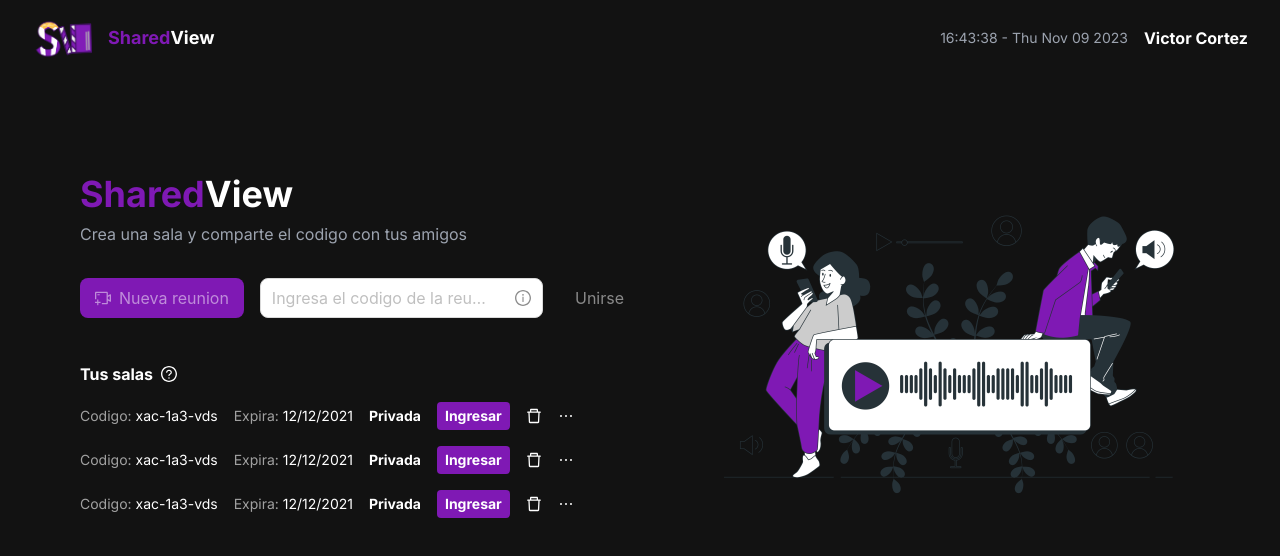
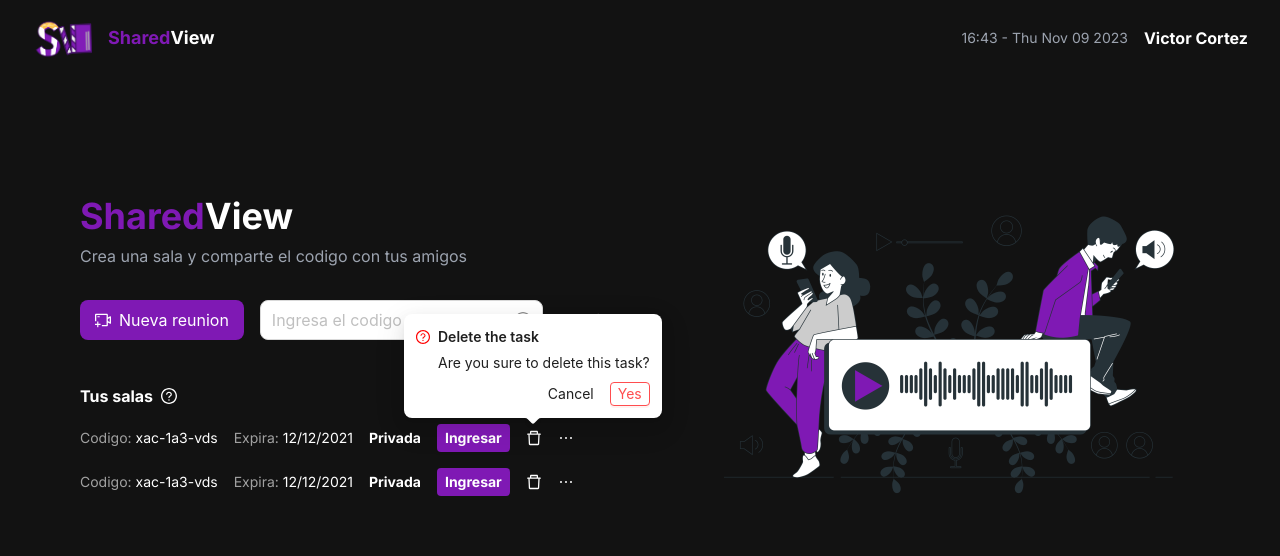
Before and after one commit to juarezgonz02/sharedview_nextjs, a Next.js app in the folder NextJS Proyect/: page / in a window 1280 px wide. Both pictures are taken after a click on the element 533 px from the left and 415 px from the top of the page. Shown: the top 556 px of the page. Built offline with nearby package versions, Linux system fonts and the light colour scheme.

Commit message:
✨ add(component) Added create room form

```diff
--- a/NextJS Proyect/src/app/page.js
+++ b/NextJS Proyect/src/app/page.js
@@ -17,13 +17,6 @@ const roomsList = [
         code: 'xac-1a3-vds',
         isPrivate: true,
     },
-    {
-        id: 3,
-        expDate: '12/12/2021',
-        code: 'xac-1a3-vds',
-        isPrivate: true,
-    },
-
 ]
 
 const Page = () => {
--- a/NextJS Proyect/src/components/Banner.jsx
+++ b/NextJS Proyect/src/components/Banner.jsx
@@ -4,12 +4,28 @@ import Image from "next/image";
 import BannerIMG from "../../public/Video call-rafiki.png";
 import LoginBannerIMG from "../../public/Voice chat-bro.png";
 import { VideoCameraAddOutlined, LoginOutlined, InfoCircleOutlined } from "@ant-design/icons";
-import { Button, Input, ConfigProvider, Tooltip } from "antd";
+import { Button, Input, ConfigProvider, Tooltip, Modal } from "antd";
+import CreateRoomForm from "./CreateRoomForm";
 import RoomsList from "./RoomsList";
+
 
 const Banner = ({ isLogged, rooms }) => {
     const [button, setButton] = useState(false);
     const [createRoom, setCreateRoom] = useState(false);
+    const [isModalOpen, setIsModalOpen] = useState(false);
+
+    const showModal = () => {
+        setIsModalOpen(true);
+    };
+
+    const handleOk = () => {
+        setIsModalOpen(false);
+    };
+
+    const handleCancel = (formRef) => {
+        formRef.current?.resetFields();
+        setIsModalOpen(false);
+    };
 
     const onChange = (e) => {
         if (e.target.value === "") {
@@ -18,7 +34,6 @@ const Banner = ({ isLogged, rooms }) => {
             setButton(true);
         }
     };
-
 
     useEffect(() => {
         if (rooms.length >= 3) {
@@ -62,6 +77,34 @@ const Banner = ({ isLogged, rooms }) => {
                                             colorPrimaryHover: "#fff",
                                             colorTextDisabled: "rgba(255, 255, 255, 0.5)",
                                             colorBgContainerDisabled: "rgba(127, 25, 180, 0.5))",
+                                            colorPrimaryActive: "#fff",
+                                        },
+                                        Modal: {
+                                            contentBg: "#121212",
+                                            headerBg: "#121212",
+                                            titleColor: "#fff",
+                                        },
+                                        Form: {
+                                            labelColor: "#fff",
+                                        },
+                                        Input: {
+                                            colorBgContainer: "#1e1e1e",
+                                            colorBorder: "#1e1e1e",
+                                            colorText: "#fff",
+                                            colorTextPlaceholder: "rgba(255, 255, 255, 0.4)",
+                                            activeBorderColor: "#fff",
+                                            hoverBorderColor: "#fff",
+                                        },
+                                        Select: {
+                                            colorBorder: "#1e1e1e",
+                                            colorTextPlaceholder: "rgba(255, 255, 255, 0.4)",
+                                            colorBgContainer: "#1e1e1e",
+                                            optionSelectedBg: "#1e1e1e",
+                                            optionSelectedColor: "#fff",
+                                            colorBgElevated: "#1e1e1e",
+                                            colorText: "#fff",
+                                            colorPrimaryHover: "#fff",
+                                            colorPrimary: "#fff",
                                         },
                                     },
                                 }}
@@ -71,26 +114,15 @@ const Banner = ({ isLogged, rooms }) => {
                                     disabled={createRoom}
                                     className="bg-purple hover:bg-violet-900 text-white border-none gap-2"
                                     icon={<VideoCameraAddOutlined />}
+                                    onClick={showModal}
                                 >
                                     Nueva reunion
                                 </Button>
+                                <Modal title="Crear una sala" open={isModalOpen} footer={null} closeIcon={false}>
+                                    <CreateRoomForm handleOk={handleOk} handleCancel={handleCancel} />
+                                </Modal>
                             </ConfigProvider>
                             <div className="flex flex-row items-center gap-4">
-                                <Input
-                                    placeholder="Ingresa el codigo de la reunion"
-                                    size="large"
-                                    onChange={onChange}
-                                    allowClear
-                                    suffix={
-                                        <Tooltip title="Example: xac-1a3-vds">
-                                            <InfoCircleOutlined
-                                                style={{
-                                                    color: "rgba(0,0,0,.45)",
-                                                }}
-                                            />
-                                        </Tooltip>
-                                    }
-                                />
                                 <ConfigProvider
                                     theme={{
                                         components: {
@@ -98,9 +130,29 @@ const Banner = ({ isLogged, rooms }) => {
                                                 colorText: "#fff",
                                                 colorTextDisabled: "rgba(255, 255, 255, 0.5)",
                                             },
+                                            Input: {
+                                            activeBorderColor: "#1e1e1e",
+                                            hoverBorderColor: "#1e1e1e",
+                                        },
                                         },
                                     }}
                                 >
+                                    <Input
+                                        placeholder="Ingresa el codigo de la reunion"
+                                        size="large"
+                                        onChange={onChange}
+                                        allowClear
+                                        suffix={
+                                            <Tooltip title="Example: xac-1a3-vds">
+                                                <InfoCircleOutlined
+                                                    style={{
+                                                        color: "rgba(0,0,0,.45)",
+                                                    }}
+                                                />
+                                            </Tooltip>
+                                        }
+                                    />
+
                                     <Button type="text" size="large" disabled={!button}>
                                         Unirse
                                     </Button>
@@ -117,6 +169,7 @@ const Banner = ({ isLogged, rooms }) => {
                                             colorPrimaryHover: "#fff",
                                             colorTextDisabled: "rgba(255, 255, 255, 0.5)",
                                             colorBgContainerDisabled: "rgba(127, 25, 180, 0.5))",
+                                            colorPrimaryActive: "#fff",
                                         },
                                     },
                                 }}
@@ -140,7 +193,7 @@ const Banner = ({ isLogged, rooms }) => {
 
                 {
                     isLogged ?
-                        <RoomsList rooms={rooms} />
+                        <RoomsList rooms={rooms} setIsModalOpen={setIsModalOpen} isModalOpen={isModalOpen} />
                         :
                         null
                 }
--- /dev/null
+++ b/NextJS Proyect/src/components/CreateRoomForm.jsx
@@ -0,0 +1,105 @@
+"use client";
+import React, { useState } from "react";
+import { Button, Input, Form, Select, Space } from "antd";
+import { message } from "antd";
+import { CloseCircleOutlined } from "@ant-design/icons";
+
+const onFinish = (formRef) => (values) => {
+    console.log("Success:", values);
+    formRef.current?.resetFields();
+};
+
+const onFinishFailed = (errorInfo) => {
+    console.log("Failed:", errorInfo);
+};
+
+
+const CreateRoomForm = ({ handleOk, handleCancel }) => {
+    const [state, setState] = useState("public");
+
+    const onChangeState = (value) => {
+        setState(value);
+    };
+
+    const formRef = React.useRef(null);
+
+    return (
+        <Form
+            name="basic"
+            layout="vertical"
+            ref={formRef}
+            onFinish={onFinish(formRef)}
+            onFinishFailed={onFinishFailed(formRef)}
+            autoComplete="off"
+            style={{
+                marginTop: "20px",
+            }}
+        >
+            <Form.Item
+                label="Nombre de la sala"
+                name="name"
+                rules={[
+                    {
+                        required: true,
+                        message: "Ingrese el nombre de la sala!",
+                    },
+                ]}
+            >
+                <Input placeholder="Ingrese el nombre" />
+            </Form.Item>
+            <Form.Item
+                label="Estado de la sala"
+                name="state"
+                rules={[
+                    {
+                        required: true,
+                        message: "Seleccione un estado!",
+                    },
+                ]}
+            >
+                <Select
+                    placeholder="Seleccione un estado"
+                    onChange={onChangeState}
+                    value={state}
+                >
+                    <Select.Option value="public">Publica</Select.Option>
+                    <Select.Option value="private">Privada</Select.Option>
+                </Select>
+            </Form.Item>
+            <Form.Item
+                style={{
+                    display: "flex",
+                    justifyContent: "end",
+                    alignItems: "end",
+                }}
+            >
+                <Button
+                    type="default"
+                    style={{
+                        padding: "0 20px",
+                        marginRight: "10px",
+                        borderColor: "#7f19b4",
+                        color: "#fff",
+                    }}
+                    onClick={() => handleCancel(formRef)}
+                >
+                    Cancelar
+                </Button>
+                <Button
+                    type="default"
+                    htmlType="submit"
+                    style={{
+                        backgroundColor: "#7f19b4",
+                        color: "#fff",
+                        padding: "0 20px",
+                        borderColor: "#7f19b4",
+                    }}
+                >
+                    Crear
+                </Button>
+            </Form.Item>
+        </Form>
+    );
+};
+
+export default CreateRoomForm;
--- a/NextJS Proyect/src/components/Navbar.jsx
+++ b/NextJS Proyect/src/components/Navbar.jsx
@@ -10,7 +10,7 @@ const Navbar = ({isLogged}) => {
     const getDate = () => {
         const date = new Date();
         const day = date.toDateString();
-        const hour = date.getHours().toString().padStart(2, '0') + ':' + date.getMinutes().toString().padStart(2, '0') + ':' + date.getSeconds().toString().padStart(2, '0');
+        const hour = date.getHours().toString().padStart(2, '0') + ':' + date.getMinutes().toString().padStart(2, '0');
         return setDate(`${hour} - ${day}`);
     }
 
--- a/NextJS Proyect/src/components/RoomsList.jsx
+++ b/NextJS Proyect/src/components/RoomsList.jsx
@@ -1,7 +1,11 @@
+"use client";
+import React, { useState } from 'react'
 import { DeleteOutlined, EllipsisOutlined, QuestionCircleOutlined } from '@ant-design/icons'
-import { Tooltip } from 'antd'
+import { Tooltip, Popconfirm,  Modal } from 'antd'
+import CreateRoomForm from './CreateRoomForm';
 
-const RoomsList = ({rooms}) => {
+
+const RoomsList = ({ rooms }) => {
 
     return (
         <div className='flex flex-col items-start justify-center mt-3'>
@@ -29,9 +33,17 @@ const RoomsList = ({rooms}) => {
                                 <span className='text-white text-sm font-bold'>Publica</span>
                         }
                         <button className='bg-purple hover:bg-violet-900 text-white text-sm font-bold py-1 px-2 rounded'>Ingresar</button>
-                        <Tooltip placement="top" title="Delete a room">
+                        <Popconfirm
+                            title="Delete the task"
+                            description="Are you sure to delete this task?"
+                            okType='danger'
+                            okText="Yes"
+                            cancelButtonProps={{ type: 'text' }}
+                            icon={<QuestionCircleOutlined
+                                style={{ color: 'red' }} />}
+                        >
                             <DeleteOutlined />
-                        </Tooltip>
+                        </Popconfirm>
                         <EllipsisOutlined />
                     </div>
                 ))
@@ -40,4 +52,4 @@ const RoomsList = ({rooms}) => {
     )
 }
 
-export default RoomsList
+export default RoomsList;
```
Also changed, not shown: 2 other files (tests, documents, lock files or other folders).
